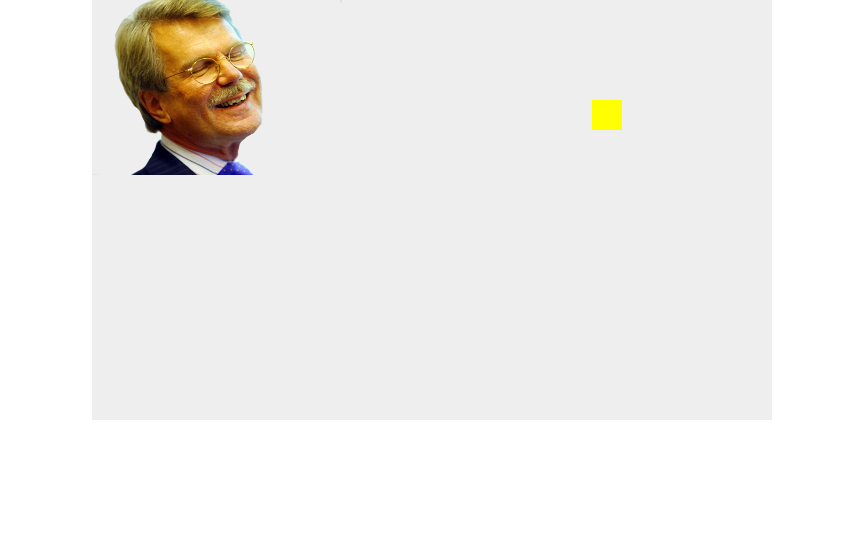
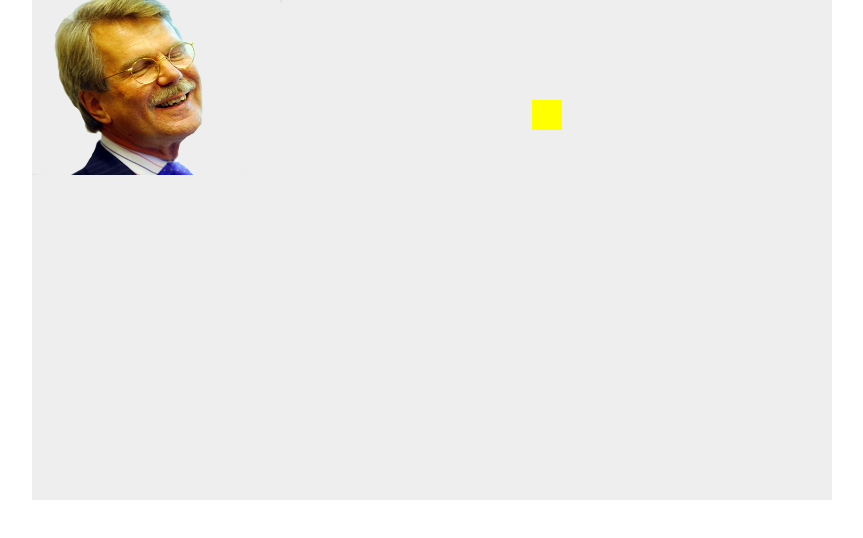
Before and after one commit to xentare/forvaret, a plain HTML site: page index.html in a window 1280 px wide. Shown: the whole page, without its empty margins (208-1071 px from the left). Drawn offline with Linux system fonts and the light colour scheme.

Commit message:
Moving borders

```diff
--- a/index.html
+++ b/index.html
@@ -8,6 +8,6 @@
 	<script src="script.js"></script>
 </head>
 <body>
-	<canvas id="myCanvas" width="680" height="420"></canvas>
+	<canvas id="myCanvas" width="800" height="500"></canvas>
 </body>
 </html>
--- a/script.js
+++ b/script.js
@@ -35,16 +35,16 @@ function game() {
 		drawWahlroos();
 		drawGold();
 
-		if(rightPressed) {
+		if(rightPressed && x <= canvas.width - width) {
 			x += 7;
 		}
-		else if(leftPressed) {
+		else if(leftPressed && x >= 0) {
 			x -= 7;
 		}
-		if(downPressed) {
+		if(downPressed && y <= canvas.height - height) {
 			y += 7;
 		}
-		else if(upPressed) {
+		else if(upPressed && y >= 0) {
 			y -= 7;
 		}
 
```
